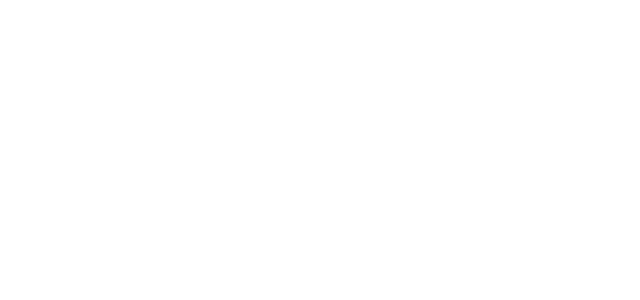
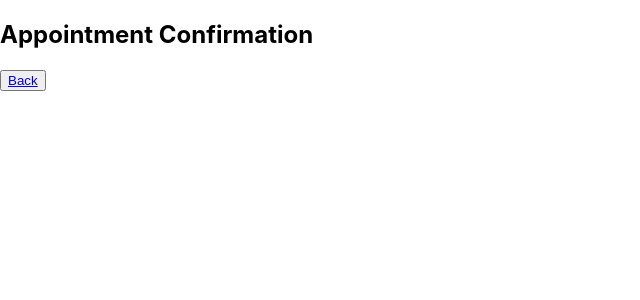
Before and after one commit to jmpberlin/testify, a React (Create React App) app in the folder client/: page /appointments/confirmation in a window 1280 px wide. Before the commit this address had no page. Shown: the top 300 px of the page, without its empty margins (0-640 px from the left). Built offline with nearby package versions, Linux system fonts and the light colour scheme.

Commit message:
added the confirmation view compomnent

```diff
--- a/client/src/App.js
+++ b/client/src/App.js
@@ -2,7 +2,7 @@
 import { BrowserRouter, Routes, Route } from 'react-router-dom';
 import AppointmentDate from './components/user/AppointmentCreation/AppointmentDate/AppointmentDate';
 import AppointmentDetails from './components/user/AppointmentCreation/AppointmentDetails/AppointmentDetails';
-
+import AppointmentConfirmation from './components/user/AppointmentCreation/AppointmentConfirmation/AppointmentConfirmation';
 function App() {
   return (
     <div>
@@ -18,6 +18,11 @@
             path='/appointments/details'
             element={<AppointmentDetails />}
           ></Route>
+          <Route
+            exact
+            path='/appointments/confirmation'
+            element={<AppointmentConfirmation />}
+          ></Route>
         </Routes>
       </BrowserRouter>
     </div>
--- a/client/src/components/user/AppointmentCreation/AppointmentConfirmation/AppointmentConfirmation.jsx
+++ b/client/src/components/user/AppointmentCreation/AppointmentConfirmation/AppointmentConfirmation.jsx
@@ -1,9 +1,11 @@
 import React from 'react';
+import ButtonBack from '../../../UI/Buttons/ButtonBack/ButtonBack';
 
 const AppointmentConfirmation = () => {
   return (
     <div>
       <h2>Appointment Confirmation</h2>
+      <ButtonBack to='/appointments/date'>Back</ButtonBack>
     </div>
   );
 };
```
